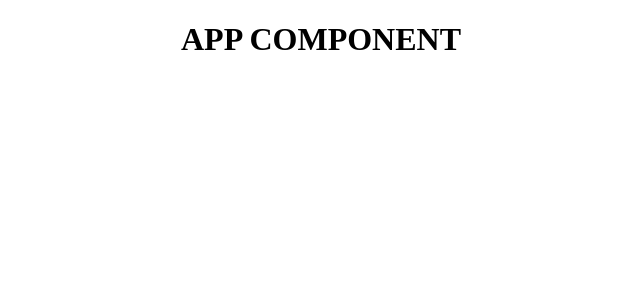
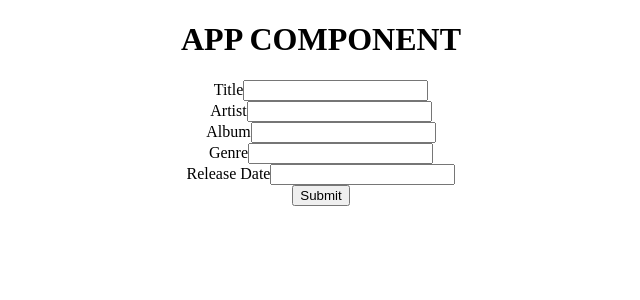
Before and after one commit to Demetricew20/MusicLibrary, a React (Create React App) app in the folder music_library_react/: page / in a window 1280 px wide. Shown: the top 300 px of the page, without its empty margins (319-959 px from the left). Built offline with nearby package versions, Linux system fonts and the light colour scheme.

Commit message:
Created AddSong component.

```diff
--- a/music_library_react/src/App.js
+++ b/music_library_react/src/App.js
@@ -1,4 +1,6 @@
 import './App.css';
+import './components/AddSong'
+import AddSong from './components/AddSong';
 
 function App() {
 
@@ -9,6 +11,9 @@ function App() {
   return (
     <div className="App">
       <h1>APP COMPONENT</h1>
+      <div>
+        <AddSong/>
+      </div>
     </div>
   );
 }
--- a/music_library_react/src/actions/actionCreators.js
+++ b/music_library_react/src/actions/actionCreators.js
@@ -1,10 +1,4 @@
-import {
-    ADD_NEW_SONG,
-    RETRIEVE_SONGS,
-    UPDATE_SONG,
-    DELETE_SONG,
-    GET_SONG_BY_TITLE,
-} from "./actionTypes";
+import {ADD_NEW_SONG, RETRIEVE_SONGS,UPDATE_SONG, DELETE_SONG, GET_SONG_BY_TITLE} from "./actionTypes";
 import MusicLibraryService from "../services/musicLibraryServices";
 
 
@@ -18,8 +12,8 @@ export const newSong = (title, artist, album, genre, releaseDate) => async (disp
         });
 
         return Promise.resolve(response.data);
-    } catch (err) {
-        return Promise.reject(err);
+    } catch (error) {
+        return Promise.reject(error);
     }
 };
 
@@ -31,8 +25,8 @@ export const retrieveSongs = () => async (dispatch) => {
         type: RETRIEVE_SONGS,
         payload: response.data,
         });
-    } catch (err) {
-        console.log(err);
+    } catch (error) {
+        console.log(error);
     }
 };
 
@@ -46,8 +40,8 @@ export const update = (id, data) => async (dispatch) => {
         });
 
         return Promise.resolve(response.data);
-    } catch (err) {
-        return Promise.reject(err);
+    } catch (error) {
+        return Promise.reject(error);
     }
 };
 
@@ -59,8 +53,8 @@ export const remove = (id) => async (dispatch) => {
         type: DELETE_SONG,
         payload: { id },
         });
-    } catch (err) {
-        console.log(err);
+    } catch (error) {
+        console.log(error);
     }
 };
 
@@ -72,7 +66,7 @@ export const searchByTitle = (title) => async (dispatch) => {
         type: GET_SONG_BY_TITLE,
         payload: response.data,
         });
-    } catch (err) {
-        console.log(err);
+    } catch (error) {
+        console.log(error);
     }
 };
--- /dev/null
+++ b/music_library_react/src/components/AddSong.jsx
@@ -0,0 +1,136 @@
+import React, { useState } from "react";
+import { useDispatch } from "react-redux";
+import { newSong } from "../actions/actionCreators";
+
+const AddSong = () => {
+    const initialState = {
+        id: null,
+        title: '',
+        artist: '',
+        album: '',
+        genre: '',
+        releaseDate: null,
+    };
+    const [song, setSong] = useState(initialState);
+    const [submitted, setSubmitted] = useState(false);
+
+    const dispatch = useDispatch();
+
+    const handleInputChange = event => {
+        const { name, value } = event.target;
+        setSong({ ...song, [name]: value });
+    };
+
+    const saveSong = () => {
+        const { title, artist, album, genre, releaseDate } = song;
+
+        dispatch(newSong(title, artist, album, genre, releaseDate))
+            .then(data => {
+            setSong({
+                id: data.id,
+                title: data.title,
+                artist: data.artist,
+                album: data.album,
+                genre: data.genre,
+                releaseDate: data.releaseDate,
+            });
+            setSubmitted(true);
+
+            console.log(data);
+            })
+            .catch(error => {
+            console.log(error);
+            });
+    };
+
+    const addNewSong = () => {
+        setSong(initialState);
+        setSubmitted(false);
+    };
+
+    return (
+        <div className="submit-form">
+            {submitted ? (
+            <div>
+                <h4>You submitted successfully!</h4>
+                <button className="btn btn-success" onClick={addNewSong}>
+                Add
+                </button>
+            </div>
+            ) : (
+            <div>
+                <div className="form-group">
+                <label htmlFor="title">Title</label>
+                <input
+                    type="text"
+                    className="form-control"
+                    id="title"
+                    required
+                    value={song.title}
+                    onChange={handleInputChange}
+                    name="title"
+                />
+                </div>
+
+                <div className="form-group">
+                <label htmlFor="artist">Artist</label>
+                <input
+                    type="text"
+                    className="form-control"
+                    id="artist"
+                    required
+                    value={song.artist}
+                    onChange={handleInputChange}
+                    name="artist"
+                />
+                </div>
+
+                <div className="form-group">
+                <label htmlFor="album">Album</label>
+                <input
+                    type="text"
+                    className="form-control"
+                    id="album"
+                    required
+                    value={song.album}
+                    onChange={handleInputChange}
+                    name="album"
+                />
+                </div>
+
+                <div className="form-group">
+                <label htmlFor="genre">Genre</label>
+                <input
+                    type="text"
+                    className="form-control"
+                    id="genre"
+                    required
+                    value={song.genre}
+                    onChange={handleInputChange}
+                    name="genre"
+                />
+                </div>
+
+                <div className="form-group">
+                <label htmlFor="releaseDate">Release Date</label>
+                <input
+                    type="text"
+                    className="form-control"
+                    id="releaseDate"
+                    required
+                    value={song.releaseDate}
+                    onChange={handleInputChange}
+                    name="releaseDate"
+                />
+                </div>
+
+                <button onClick={saveSong} className="btn btn-success">
+                Submit
+                </button>
+            </div>
+            )}
+        </div>
+    );
+};
+
+    export default AddSong;
--- a/music_library_react/src/reducers/reducers.js
+++ b/music_library_react/src/reducers/reducers.js
@@ -4,7 +4,7 @@ import {
     UPDATE_SONG,
     DELETE_SONG,
     GET_SONG_BY_TITLE,
-} from "./actionTypes";
+} from "../actions/actionTypes";
 
 const initialState = [];
 
--- a/music_library_react/src/services/musicLibraryServices.js
+++ b/music_library_react/src/services/musicLibraryServices.js
@@ -1,4 +1,4 @@
-import http from "../http-common";
+import http from "../services/axios";
 
 const getAllSongs = () => {
     return http.get("/music");
--- /dev/null
+++ b/music_library_react/src/store.js
@@ -0,0 +1,16 @@
+import { createStore, applyMiddleware } from 'redux';
+import { composeWithDevTools } from "redux-devtools-extension";
+import thunk from 'redux-thunk';
+import rootReducer from './reducers/reducers';
+
+const initialState = {};
+
+const middleware = [thunk];
+
+const store = createStore(
+    rootReducer,
+    initialState,
+    composeWithDevTools(applyMiddleware(...middleware))
+);
+
+export default store;
```
Also changed, not shown: music_library_react/src/index.js (+4 -3 lines), music_library_react/src/components/AddSong.css (added).
